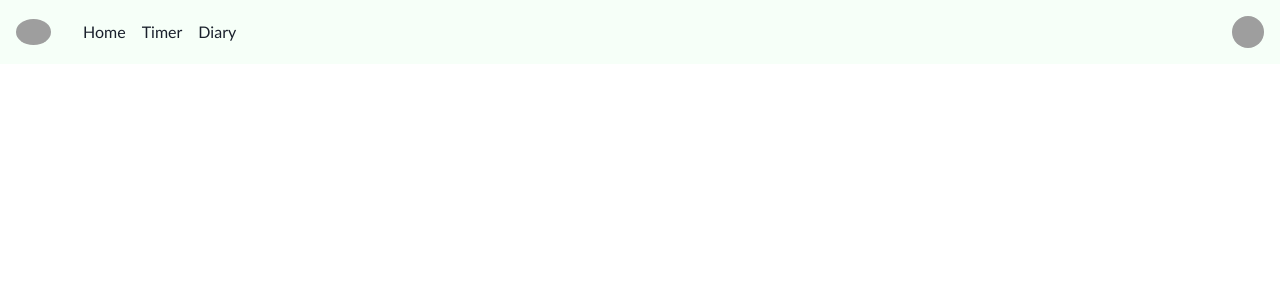
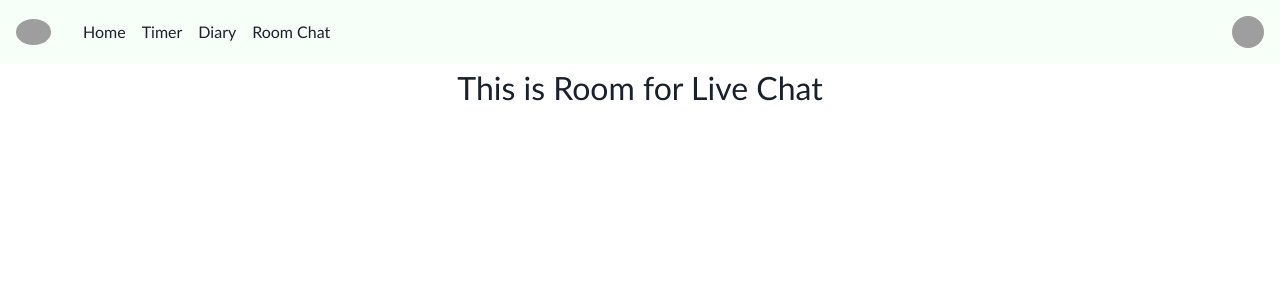
Before and after one commit to abhinavBisht94/data-pirates, a React (Create React App) app in the folder client/: page /room-chat in a window 1280 px wide. Before the commit this address had no page. Shown: the top 300 px of the page. Built offline with nearby package versions, Linux system fonts and the light colour scheme; grey boxes are pictures that could not be loaded; a web font is replaced by a local one.

Commit message:
added nav item

```diff
--- a/client/db.json
+++ b/client/db.json
@@ -18,13 +18,13 @@
     },
     {
       "id": 8951,
-      "text": "play music"
+      "text": "Play music"
     }
   ],
   "diary": [
     {
       "id": 1,
-      "content": ""
+      "content": "I completed my coding practice for today and now I am going to listen music for some time.\n"
     }
   ]
 }
--- a/client/src/components/Navbar.jsx
+++ b/client/src/components/Navbar.jsx
@@ -65,6 +65,7 @@ export default function Simple() {
                 <Link1 to='/'>Home</Link1>
                 <Link1 to='/timer'>Timer</Link1>
                 <Link1 to='/diary'>Diary</Link1>
+                <Link1 to='/room-chat'>Room Chat</Link1>
                 </>
              }
             </HStack>
--- a/client/src/pages/AllRoutes.jsx
+++ b/client/src/pages/AllRoutes.jsx
@@ -6,6 +6,7 @@ import TimerPage from './TimerPage'
 import Login from './Login'
 import Signup from './Signup'
 import Diary from './Diary'
+import Room from './room'
 
 const AllRoutes = () => {
   return (
@@ -17,6 +18,7 @@ const AllRoutes = () => {
             <Route path='/login' element={<Login/>} />
             <Route path='/signup' element={<Signup />} />
             <Route path='/diary' element={<Diary />} />
+            <Route path='/room-chat' element={<Room />} />
 
         </Routes>
 
--- /dev/null
+++ b/client/src/pages/room.jsx
@@ -0,0 +1,12 @@
+import React from 'react'
+import { Center, Text } from '@chakra-ui/react'
+
+const Room = () => {
+  return (
+    <div>
+        <Center><Text fontSize={'2rem'}> This is Room for Live Chat</Text></Center>
+    </div>
+  )
+}
+
+export default Room
```
